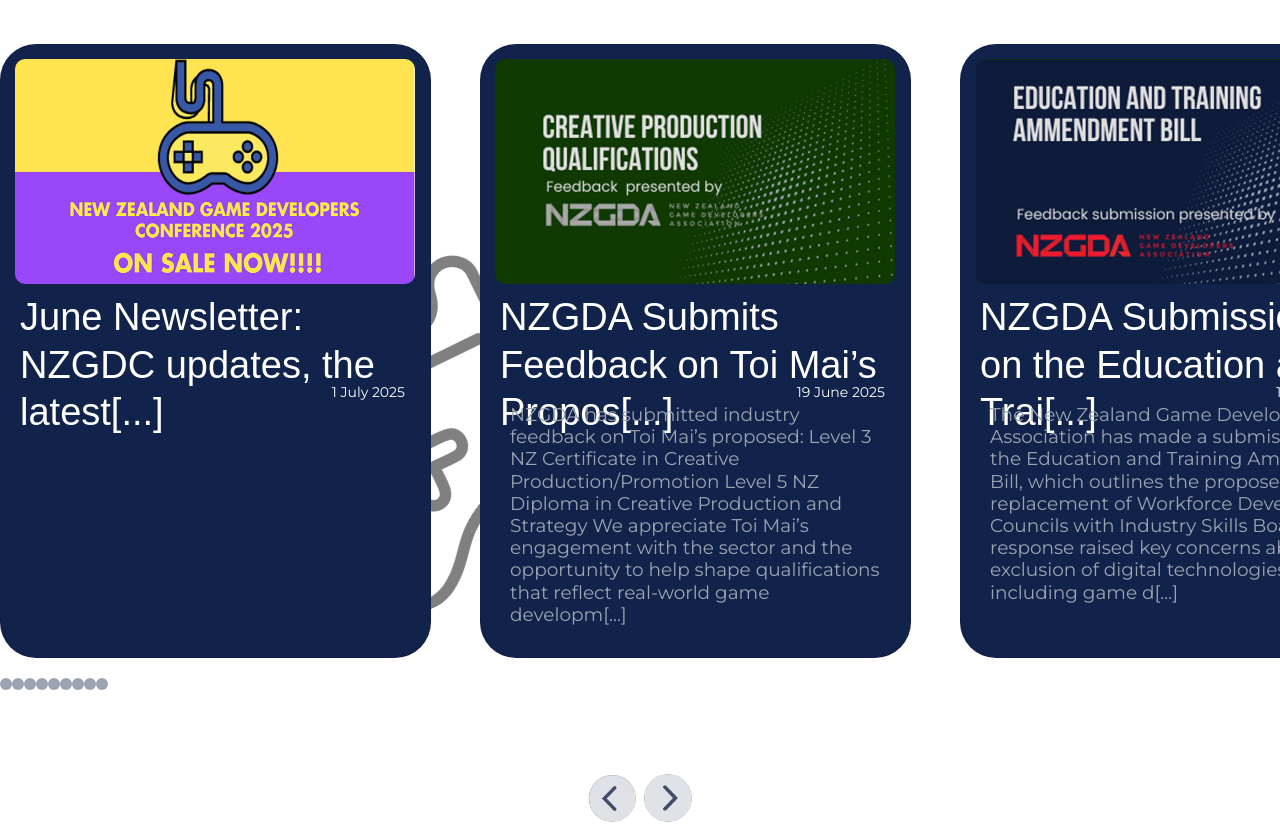
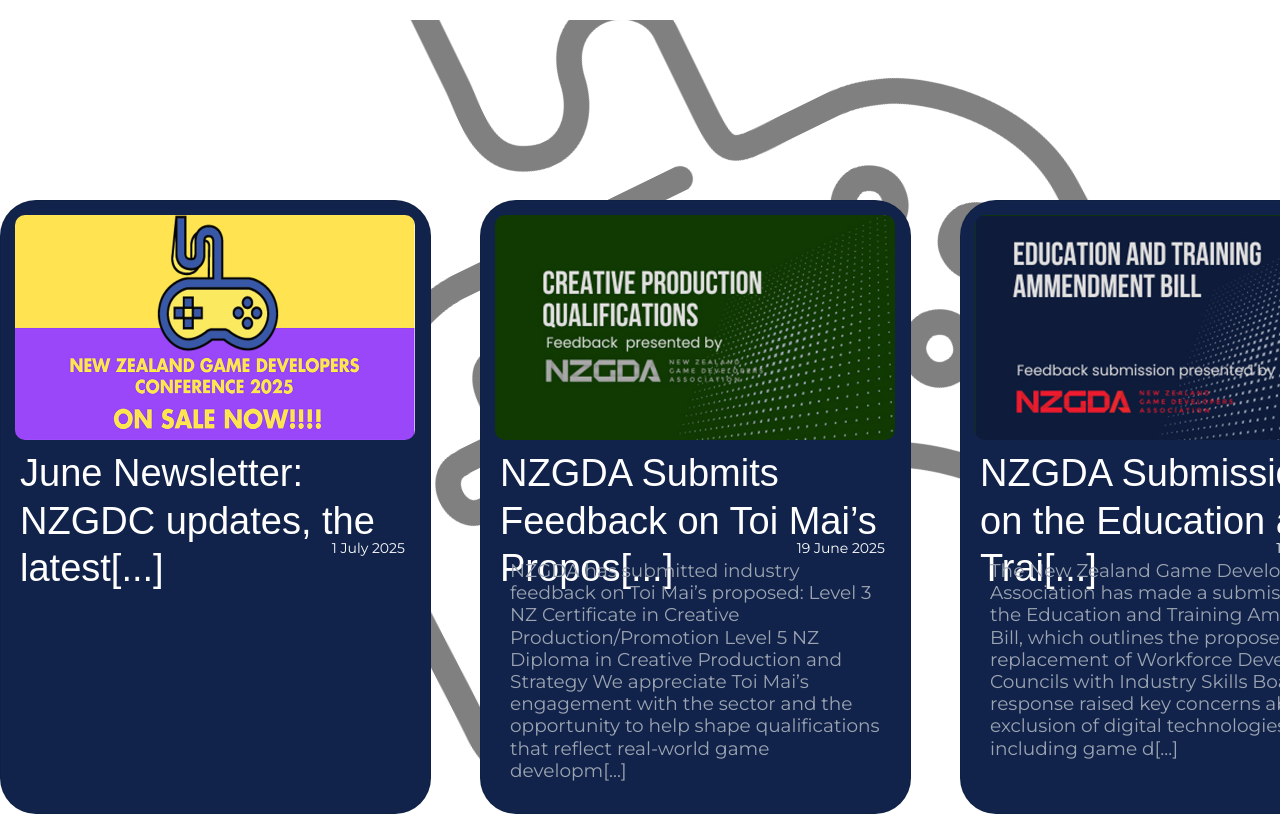
Before and after one commit to Nastomeya/2DSlider_NZGDA_News, a React (Create React App) app: page / in a window 1280 px wide. Shown: the top 824 px of the page. Built offline with nearby package versions, Linux system fonts and the light colour scheme.

Commit message:
- removed unused codes. - repositioning dot careousel

```diff
--- a/public/index.html
+++ b/public/index.html
@@ -1,30 +1,10 @@
-<!DOCTYPE html>
+<!doctype html>
 <html lang="en">
   <head>
-    <meta charset="utf-8" />
-    <link rel="icon" href="%PUBLIC_URL%/favicon.ico" />
-    <meta name="viewport" content="width=device-width, initial-scale=1" />
-    <meta name="theme-color" content="#000000" />
-    <meta
-      name="description"
-      content="Web site created using create-react-app"
-    />
-    <link rel="apple-touch-icon" href="%PUBLIC_URL%/logo192.png" />
-    <!--
-      manifest.json provides metadata used when your web app is installed on a
-      user's mobile device or desktop. See https://developers.google.com/web/fundamentals/web-app-manifest/
-    -->
-    <link rel="manifest" href="%PUBLIC_URL%/manifest.json" />
-    <!--
-      Notice the use of %PUBLIC_URL% in the tags above.
-      It will be replaced with the URL of the `public` folder during the build.
-      Only files inside the `public` folder can be referenced from the HTML.
-
-      Unlike "/favicon.ico" or "favicon.ico", "%PUBLIC_URL%/favicon.ico" will
-      work correctly both with client-side routing and a non-root public URL.
-      Learn how to configure a non-root public URL by running `npm run build`.
-    -->
-    <title>React App</title>
+    <meta charset="UTF-8" />
+    <link rel="icon" type="image/x-icon" href="./src/assets/images/logo.ico" />
+    <meta name="viewport" content="width=device-width, initial-scale=1.0" />
+    <title>Sliders</title>
   </head>
   <body>
     <noscript>You need to enable JavaScript to run this app.</noscript>
--- a/src/components/CarouselContainer.jsx
+++ b/src/components/CarouselContainer.jsx
@@ -48,13 +48,12 @@
 
       {/* Cards: pure 2D flat slider w/ looping */}
       <div style={{
-        marginTop: 24,
-        marginBottom: 16,
+        marginTop: 180,
+        marginBottom: 20,
         display: "flex",
         justifyContent: "center", // Center the carousel
         alignItems: "center",
         width: "100%",
-        overflow: "visible", // Changed to visible for debugging
       }}>
         <CardCarousel
           datas={datas}
@@ -64,20 +63,23 @@
           isMobile={isMobile}
           cardWidth={isMobile ? 300 : 420}
           gap={isMobile ? 35 : 60}
-
-          style={{
-            zIndex: 2, // this is the correct syntax
-            background: "transparent",
-            position: "relative",
-          }}
+          style={{ zIndex: 2, }}
         />
       </div>
+      <div style={{
+        display: "flex",
+        justifyContent: "center", // Center the carousel
+        alignItems: "center",
+        width: "100%",
+      }}>
         {/* Dots & arrows (2D versions you already have) */}
         <DotCarousel
           datas={datas}
           cardClickedIndex={currentIndex}
           onDotClick={handleSelectIndex}
-        offsetY={20}        // px from bottom of the dots container
+          offsetY={15}        // px from bottom of the dots container
+          space={28}    // Try increasing this to see spacing change
+          dotSize={17}
         />
 
         <SliderArrows
@@ -87,14 +89,11 @@
           offsetX={isMobile ? 120 : 0} // push the pair sideways if you want
           offsetY={24}
         />
-
+      </div>
       {/* Decorative gamepads (2D version) */}
-      <Gamepad color="#3F4D6B" width={360} height={225} position={[60, -520]} rotation={45} />
-      <Gamepad color="gray" width={360} height={360} position={[240, -520]} rotation={-26}
-        style={{
-          zIndex: 0, // this is the correct syntax
-        }}
+      <Gamepad color="#3F4D6B" width={455} height={455} position={[2560, -1130]} rotation={45} style={{ zIndex: 0, position: "relative" }} />
+      <Gamepad color="gray" width={800} height={800} position={[150, -1300]} rotation={-26} style={{ zIndex: 0, position: "relative" }}
       />
-    </div>
+    </div >
   );
 }
--- a/src/components/Dot.jsx
+++ b/src/components/Dot.jsx
@@ -1,8 +1,8 @@
 import React, { useState } from "react";
 
-const hoverStrokeColor = "#3f4d6b"; // on hover
-const staticColor      = "#9ca4b2";   // default
-const displayColor     = "#11234A"; // active/current
+const hoverStrokeColor = "#9ca4b2"; // on hover
+const staticColor = "#bcbcbcff";   // default
+const displayColor = "#11234A"; // active/current
 
 export default function Dot({
   id,
@@ -14,8 +14,7 @@
   const isDisplayed = id === currentIndex;
   const [hovered, setHovered] = useState(false);
 
-  const bg =
-    isDisplayed ? displayColor : hovered ? hoverStrokeColor : staticColor;
+  const bg = isDisplayed ? displayColor : hovered ? hoverStrokeColor : staticColor;
 
   return (
     <button
--- a/src/components/DotCarousel.jsx
+++ b/src/components/DotCarousel.jsx
@@ -2,16 +2,13 @@
 import Dot from "./Dot"; // the 2D Dot that takes { index, currentIndex, getButtonsStyle, ... }
 import { useButtonsPosition } from "./useButtonsPosition";
 
-const DOTS = {
-  dotSize: 12,   // px diameter of each dot
-  space: 18,     // px center-to-center gap between dots
-};
-
 export default function DotCarousel({
   datas,
   onDotClick,
-  cardClickedIndex,
+  cardClickedIndex: currentIndex,
   offsetY = 20,  // px from bottom of the container
+  space,
+  dotSize,
   style = {},
 }) {
   const totalCount = Array.isArray(datas) ? datas.length : 0;
@@ -21,7 +18,7 @@
   const { getButtonsStyle } = useButtonsPosition({
     containerRef,
     totalCount,
-    space: DOTS.space,
+    space,
     offsetX: 0,
     offsetY, // distance from bottom edge
   });
@@ -35,18 +32,19 @@
       ref={containerRef}
       style={{
         position: "relative",
-        height: Math.max(DOTS.dotSize + offsetY * 2, 48), // enough height for dots
-        display: "block",
+        height: Math.max(dotSize + offsetY * 2, 48), // enough height for dots
+        width: "100%",         // Make container width fluid
+        maxWidth: 400,         // Or set max width as needed
+        margin: "0 auto",
         ...style,
       }}
     >
       {datas.map((dot, i) => (
         <Dot
           key={dot.id ?? i}
-          index={i}                               // position is based on index
-          currentIndex={cardClickedIndex}
-          getButtonsStyle={getButtonsStyle}
-          dotSize={DOTS.dotSize}
+          id={i}                               // position is based on index
+          currentIndex={currentIndex}
+          style={getButtonsStyle(i, dotSize)}      // Pass computed position styles here
           onClick={() => onDotClick?.(dot.id ?? i)}
         />
       ))}
--- a/src/components/SliderArrows.jsx
+++ b/src/components/SliderArrows.jsx
@@ -6,10 +6,10 @@
 const BTN_DATAS = [{ id: 0 }, { id: 1 }];
 
 const DEFAULTS = {
-  space: 56,     // px center-to-center between the two arrows
+  space: 70,     // px center-to-center between the two arrows
   offsetX: 120,  // px to push the pair rightward (positive) or leftward (negative)
   offsetY: 24,   // px up from the bottom edge of the container
-  size: 48,      // px button diameter
+  size: 60,      // px button diameter
 };
 
 export default function SliderArrows({
--- a/src/components/useButtonsPosition.jsx
+++ b/src/components/useButtonsPosition.jsx
@@ -1,11 +1,6 @@
-import {  useLayoutEffect, useRef, useState } from "react";
-export function useButtonsPosition({
-  containerRef,
-  totalCount,
-  space = 24,
-  offsetX = 0,
-  offsetY = 16,
-}) {
+import { useLayoutEffect, useRef, useState } from "react";
+export function useButtonsPosition({ containerRef, totalCount, space = 24, offsetX = 0, offsetY = 16, }) {
+
   const [rect, setRect] = useState({ width: 0, height: 0 });
 
   // Measure container size
@@ -48,12 +43,10 @@
   const getButtonsStyle = (index, dotSize = 12) => {
     const [x, y] = getButtonsXY(index);
     // center the dot by subtracting half its size
-    const left = x - dotSize / 2;
-    const top = y - dotSize / 2;
     return {
       position: "absolute",
-      left: `${left}px`,
-      top: `${top}px`,
+      left: `${x - dotSize / 2}px`,
+      top: `${y - dotSize / 2}px`,
       width: `${dotSize}px`,
       height: `${dotSize}px`,
     };
--- a/src/index.js
+++ b/src/index.js
@@ -10,8 +10,4 @@
     <App />
   </React.StrictMode>
 );
-
-// If you want to start measuring performance in your app, pass a function
-// to log results (for example: reportWebVitals(console.log))
-// or send to an analytics endpoint. Learn more: https://bit.ly/CRA-vitals
 reportWebVitals();
```
Also changed, not shown: public/manifest.json (deleted), src/assets/fonts/subset-Montserrat-Bold.ttf (deleted), src/assets/fonts/subset-Montserrat-Medium.ttf (deleted). Lines whose indentation alone changed are shown as unchanged.
